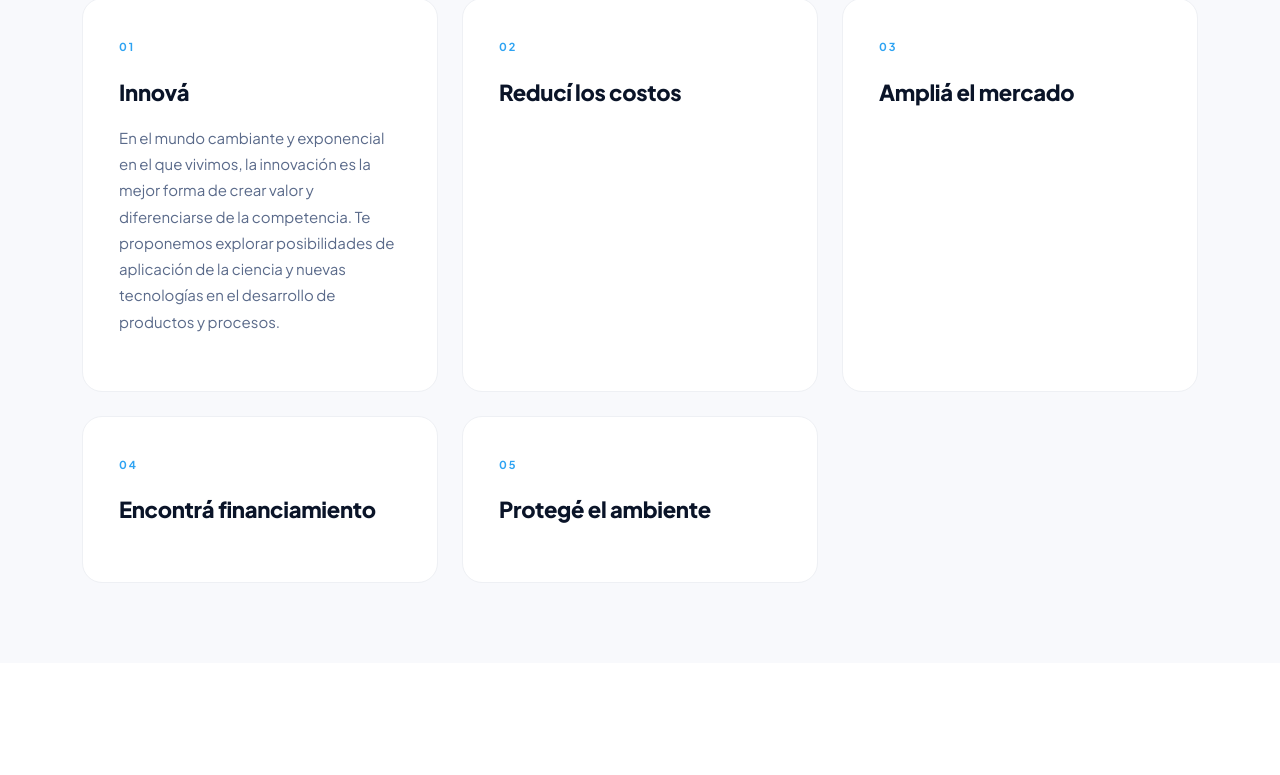
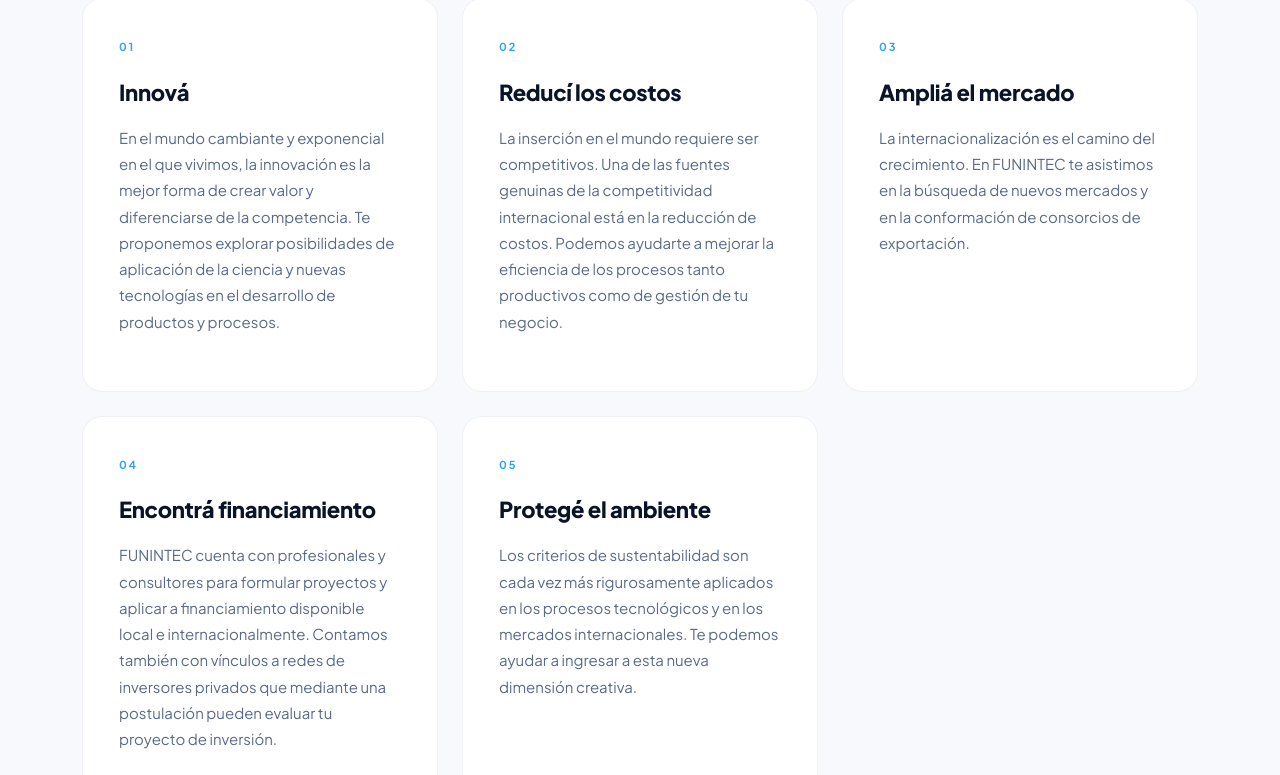
Before and after one commit to FUNINTEC/FUNINTEC, a plain HTML site: page empresas.html in a window 1280 px wide. Shown: the part 1089-1864 px from the top of the page. Drawn offline with nearby package versions, Linux system fonts and the light colour scheme.

Commit message:
fix(empresas): agregar textos faltantes en cards 02-05
Co-Authored-By: Claude Sonnet 4.6 <noreply@anthropic.com>

```diff
--- a/empresas.html
+++ b/empresas.html
@@ -230,24 +230,28 @@
           <div class="service-card">
             <div class="service-num">02</div>
             <div class="service-title">Reducí los costos</div>
+            <p class="service-text">La inserción en el mundo requiere ser competitivos. Una de las fuentes genuinas de la competitividad internacional está en la reducción de costos. Podemos ayudarte a mejorar la eficiencia de los procesos tanto productivos como de gestión de tu negocio.</p>
           </div>
         </div>
         <div class="col-md-4">
           <div class="service-card">
             <div class="service-num">03</div>
             <div class="service-title">Ampliá el mercado</div>
+            <p class="service-text">La internacionalización es el camino del crecimiento. En FUNINTEC te asistimos en la búsqueda de nuevos mercados y en la conformación de consorcios de exportación.</p>
           </div>
         </div>
         <div class="col-md-4">
           <div class="service-card">
             <div class="service-num">04</div>
             <div class="service-title">Encontrá financiamiento</div>
+            <p class="service-text">FUNINTEC cuenta con profesionales y consultores para formular proyectos y aplicar a financiamiento disponible local e internacionalmente. Contamos también con vínculos a redes de inversores privados que mediante una postulación pueden evaluar tu proyecto de inversión.</p>
           </div>
         </div>
         <div class="col-md-4">
           <div class="service-card">
             <div class="service-num">05</div>
             <div class="service-title">Protegé el ambiente</div>
+            <p class="service-text">Los criterios de sustentabilidad son cada vez más rigurosamente aplicados en los procesos tecnológicos y en los mercados internacionales. Te podemos ayudar a ingresar a esta nueva dimensión creativa.</p>
           </div>
         </div>
       </div>
```
